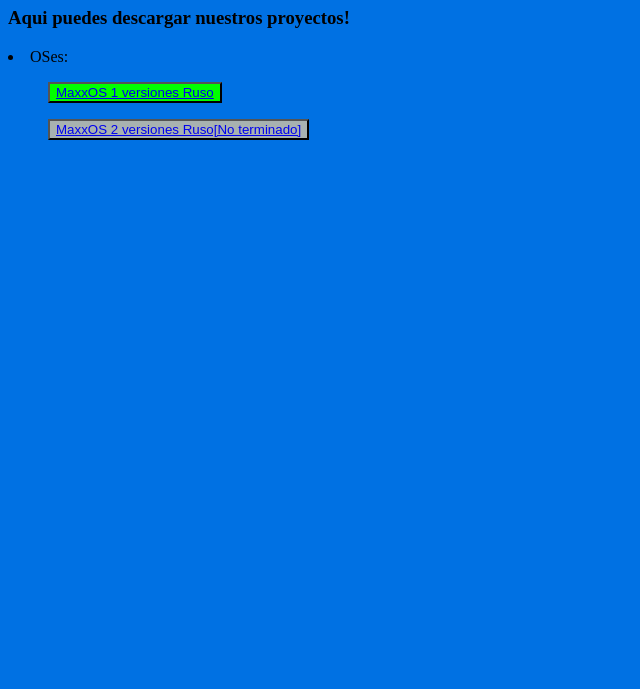
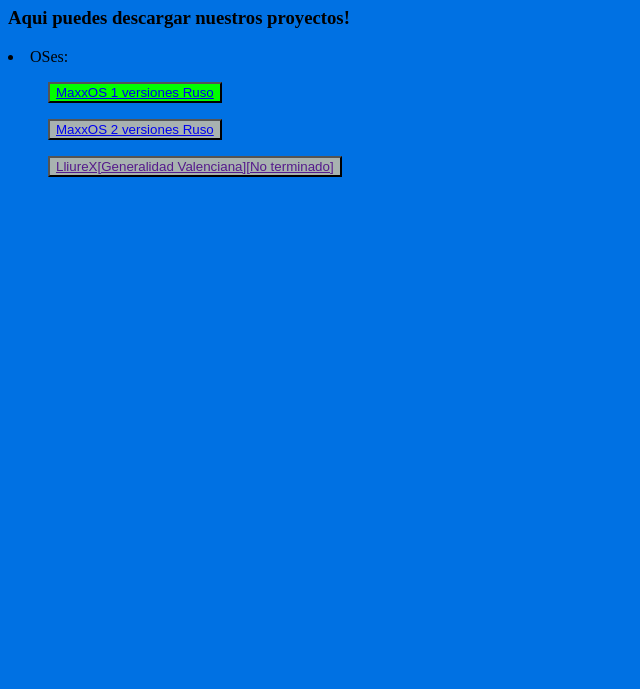
Before and after one commit to murzik308/maxx.es, a plain HTML site: page download.html in a window 1280 px wide. Shown: the part 111-800 px from the top of the page, without its empty margins (0-640 px from the left). Drawn offline with Linux system fonts and the light colour scheme; files whose address does not match are found by name.

Commit message:
add maxxos 2.0 link

```diff
--- a/download.html
+++ b/download.html
@@ -5,7 +5,8 @@
     <h3>Aqui puedes descargar nuestros proyectos!</h3>
     <li>OSes:
 <ol><button><a href="https://drive.google.com/drive/folders/1_pHxRYq5PrAnP__1fe0SQq2tizkjwEDM?usp=sharing">MaxxOS 1 versiones Ruso</a></button></ol>
-<ol><button id="nav"><a href="/maxx.en/503.html/">MaxxOS 2 versiones Ruso[No terminado]</a></button></ol>
+<ol><button id="nav"><a href="https://docs.google.com/presentation/d/10AR0rRnV9t8elYFjPdfDmLTjHgU_OGZ-/edit?usp=drive_link&ouid=101014866202178550480&rtpof=true&sd=true">MaxxOS 2 versiones Ruso</a></button></ol>
+<ol><button id="nav"><a href="">LliureX[Generalidad Valenciana][No terminado]</a></button></ol>
     </li>
 </body>
 </html>
```
